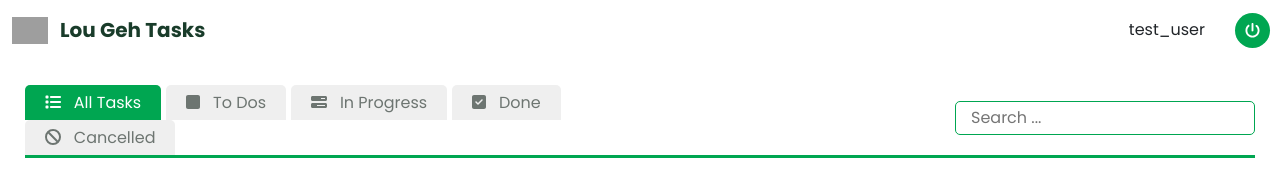
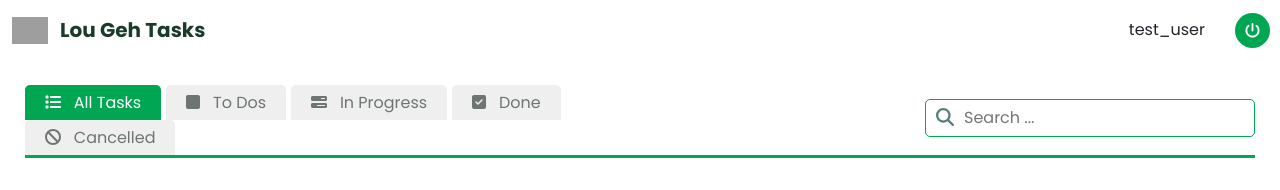
Before and after one commit to christinnaa/lou-geh-tasks, a Nuxt app: page /dashboard in a window 1280 px wide. Shown: the top 190 px of the page. Built offline with nearby package versions, Linux system fonts and the light colour scheme; grey boxes are pictures that could not be loaded.

Commit message:
added search-icon

```diff
--- a/assets/scss/main.scss
+++ b/assets/scss/main.scss
@@ -39,6 +39,7 @@ $disabled: #F5F5F5;
 * {
     font-family: 'Poppins', sans-serif;
 }
+
 .login {
 
     &__layout {
@@ -168,8 +169,6 @@ $disabled: #F5F5F5;
         height: calc(100vh - 60px);
         background-color: white;
         padding: 25px;
-
-
     }
 
     &__filter {
@@ -177,7 +176,6 @@ $disabled: #F5F5F5;
         height: fit-content;
         display: flex;
         align-items: center;
-        // justify-content: flex-end;
         justify-content: left;
         border-bottom: 3px solid $success;
         margin-bottom: 25px;
@@ -200,29 +198,46 @@ $disabled: #F5F5F5;
         width: 50%;
     }
 
-    &__searchbar {
+    &__search-container {
         width: 50%;
         display: flex;
         justify-content: flex-end;
         align-items: center;
+        margin-bottom: 5px;
     }
+
+    &__searchbar {
+        border: solid 1px $success;
+        display: flex;
+        height: 38px;
+        align-items: center;
+        text-align: center;
+        border-radius: 5px;
+    }
+
+    &__search-icon {
+        font-size: 18px;
+        padding-left: 10px;
+        color: $common;
+    }
+
 
     &__search-input {
         // border: solid 1px red;
         width: 50%;
         border-radius: 5px;
-        height: 34px;
+        height: 30px;
         width: 300px;
-        padding: 10px 15px;
+        padding: 10px 15px 10px 10px;
         border-radius: 5px;
-        margin-bottom: 5px;
         outline: 0;
-        border: solid 1px $success;
+        border: 0;
+        color: $main;
     }
 
     &__scroller {
         // border: solid 1px red;
-        height: calc(100vh - 155px);
+        height: calc(100vh - 160px);
         overflow-x: hidden;
         overflow-y: auto;
     }
@@ -299,7 +314,6 @@ $disabled: #F5F5F5;
         z-index: 1;
         padding: 10px 0px;
         box-shadow: 0px 0px 10px 0px #4f4f4f75
-
     }
 
     &__statuss {
--- a/components/notes.vue
+++ b/components/notes.vue
@@ -20,8 +20,13 @@
         </button>
       </div>
 
-      <div class="note__searchbar">
-        <input type="text" placeholder="Search ..." class="note__search-input" v-model="find" @focus="chooseTab(1)">
+      <div class="note__search-container">
+        <div class="note__searchbar">
+          <div class="note__search-icon">
+            <font-awesome-icon icon="magnifying-glass" />
+          </div>
+          <input type="text" placeholder="Search ..." class="note__search-input" v-model="find" @focus="chooseTab(1)">
+        </div>
       </div>
 
     </div>
```
